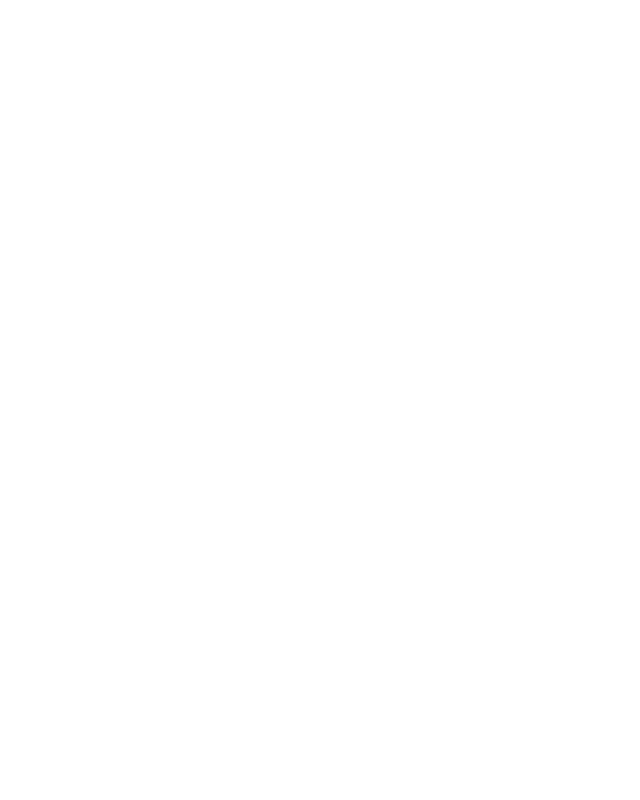
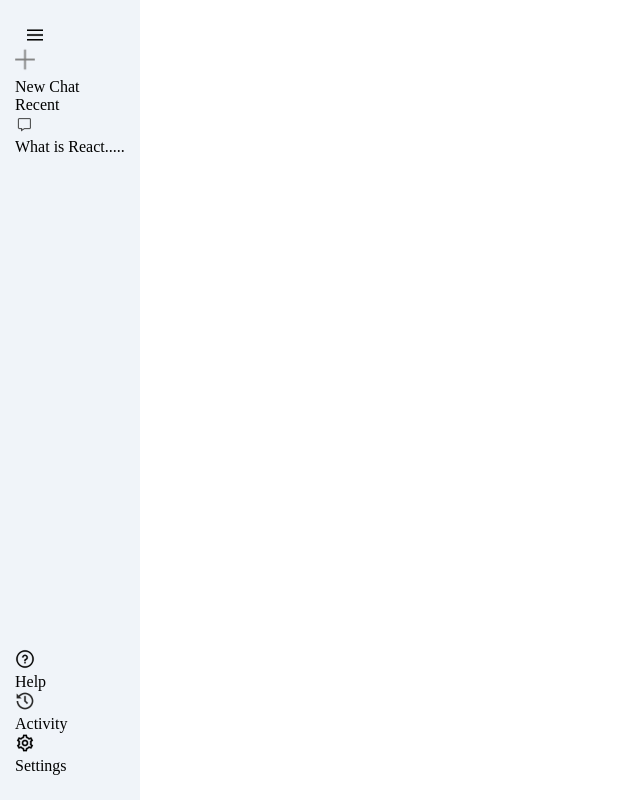
Before and after one commit to abdullhaks/Gemini-Ai, a React (Vite) app: page / in a window 1280 px wide. Shown: the whole page, without its empty margins (0-640 px from the left). Built offline with nearby package versions, Linux system fonts and the light colour scheme.

Commit message:
side bar styling start

```diff
--- a/src/Components/Sidebar/Sidebar.css
+++ b/src/Components/Sidebar/Sidebar.css
@@ -0,0 +1,18 @@
+.sidebar{
+    min-height: 100vh;
+    display: inline-flex;
+    flex-direction: column;
+    justify-content: space-between;
+    background-color: #f0f4f9;
+    padding: 25px  15px;
+}
+
+.sidebar img{
+    width: 20px;
+}
+
+.sidebar .menu{
+    display: block;
+    margin-left: 10px;
+    cursor: pointer;
+}
--- a/src/Components/Sidebar/Sidebar.jsx
+++ b/src/Components/Sidebar/Sidebar.jsx
@@ -1,14 +1,44 @@
 import React from 'react'
+import  './Sidebar.css'
+import {assets} from '../../assets/assets'
 
 function Sidebar() {
   return (
     <div className='sidebar'>
 
       <div className="top">
+        <img className='menu' src={assets.menu_icon} alt="Menu" />
+        <div className="new_chat">
+          <img src={assets.plus_icon} alt="." />
+          <p>New Chat</p>
+        </div>
 
+        <div className="recent">
+
+          <p className="recent-titile">Recent</p>
+          <div className="recent-entry">
+            <img src={assets.message_icon} alt="." />
+            <p>What is React.....</p>
+          </div>
+        </div>
       </div>
 
-      <div className="footer">
+      <div className="bottom">
+
+        <div className="bottom-item recent-entry">
+          <img src={assets.question_icon} alt="?" />
+          <p>Help</p>
+        </div>
+
+        <div className="bottom-item recent-entry">
+          <img src={assets.history_icon} alt="?" />
+          <p>Activity</p>
+        </div>
+
+        <div className="bottom-item recent-entry">
+          <img src={assets.setting_icon} alt="?" />
+          <p>Settings</p>
+        </div>
 
       </div>
     </div>
```
